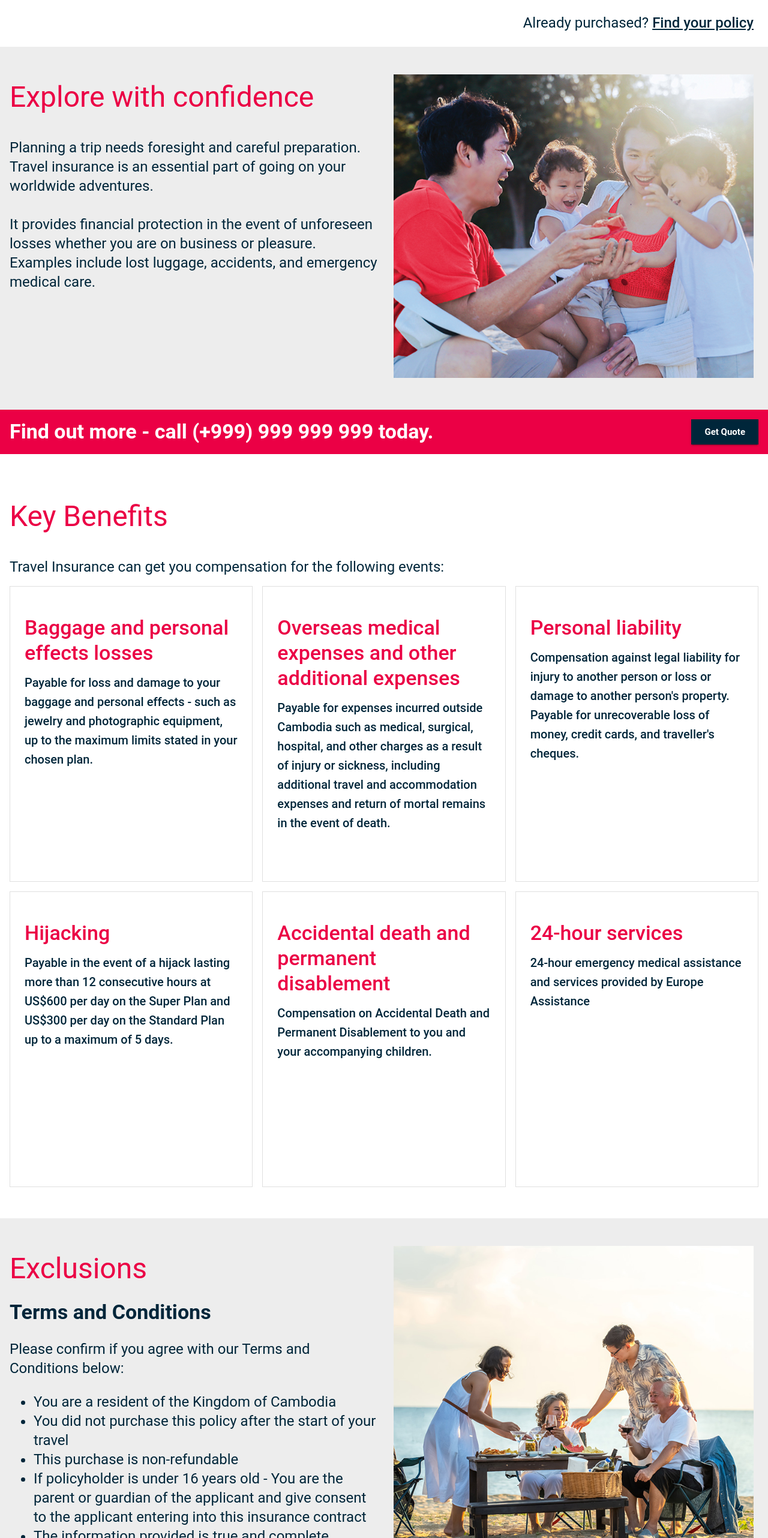
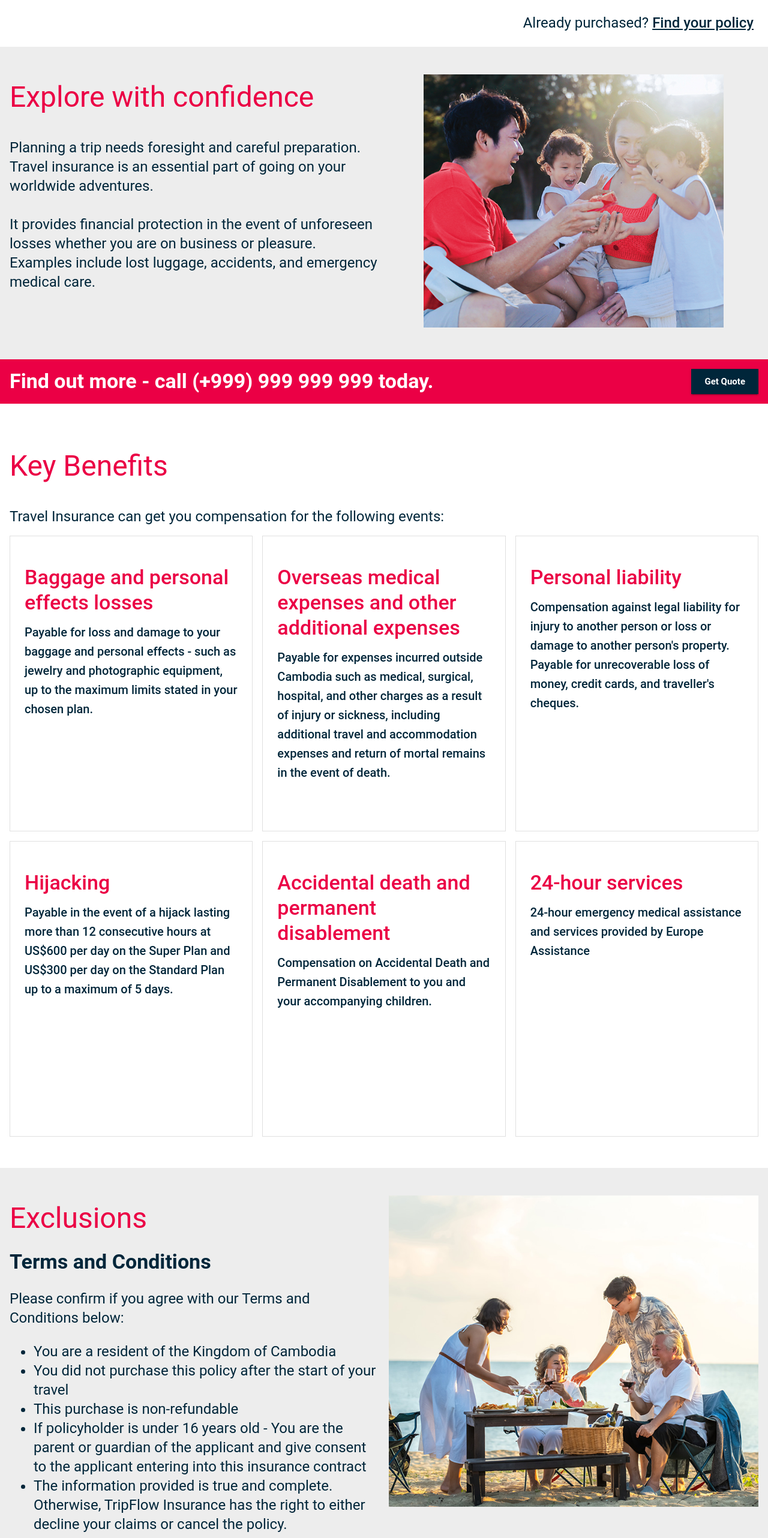
Before and after one commit to Vixingo-Technology/TripFlow, a React (Vite) app: page / in a window 1280 px wide. Shown: the part 862-3426 px from the top of the page at 60% size. Built offline with nearby package versions, Linux system fonts and the light colour scheme; some icons are missing; a web font is replaced by a local one.

Commit message:
aded product

```diff
--- /dev/null
+++ b/src/components/cards/ProductCard.jsx
@@ -0,0 +1,18 @@
+import { Card, Typography } from "@mui/material";
+import React from "react";
+
+export default function ProductCard({ icon, title, description }) {
+    return (
+        <>
+            <Card variant="outlined">
+                {icon}
+                <Typography variant="h6" gutterBottom>
+                    {title}
+                </Typography>
+                <Typography variant="body2" color="text.secondary">
+                    {description}
+                </Typography>
+            </Card>
+        </>
+    );
+}
--- a/src/components/sections/Explore.jsx
+++ b/src/components/sections/Explore.jsx
@@ -38,7 +38,7 @@ export default function Explore() {
                         </Typography>
                     </Grid>
                     <Grid item size={{ xs: 1, md: 6 }}>
-                        <Box maxWidth={"600px"} margin={"30px auto"}>
+                        <Box maxWidth={"500px"} margin={"30px auto"}>
                             <img src={explore} alt="" width={"100%"} />
                         </Box>
                     </Grid>
--- /dev/null
+++ b/src/components/sections/RelatedProducts.jsx
@@ -0,0 +1,12 @@
+import DirectionsCarIcon from "@mui/icons-material/DirectionsCar";
+import React from "react";
+import ProductCard from "../cards/ProductCard";
+
+export default function RelatedProducts() {
+    return (
+        <div>
+            Related Products
+            <ProductCard icon={<DirectionsCarIcon />} />
+        </div>
+    );
+}
--- a/src/components/sections/Term.jsx
+++ b/src/components/sections/Term.jsx
@@ -63,7 +63,7 @@ export default function Term() {
                         </Typography>
                     </Grid>
                     <Grid item size={{ xs: 1, md: 6 }}>
-                        <Box maxWidth={"600px"} margin={"30px auto"}>
+                        <Box maxWidth={"650px"} margin={"30px auto"}>
                             <img src={term} alt="" width={"100%"} />
                         </Box>
                     </Grid>
--- a/src/pages/Home.jsx
+++ b/src/pages/Home.jsx
@@ -5,6 +5,7 @@ import Benefits from "../components/sections/Benefits";
 import Term from "../components/sections/Term";
 import BenefitsTable from "../components/sections/BenefitsTable";
 import Help from "../components/sections/Help";
+import RelatedProducts from "../components/sections/RelatedProducts";
 
 export default function Home() {
     return (
@@ -15,6 +16,7 @@ export default function Home() {
             <Term />
             <BenefitsTable />
             <Help />
+            <RelatedProducts />
         </>
     );
 }
```
